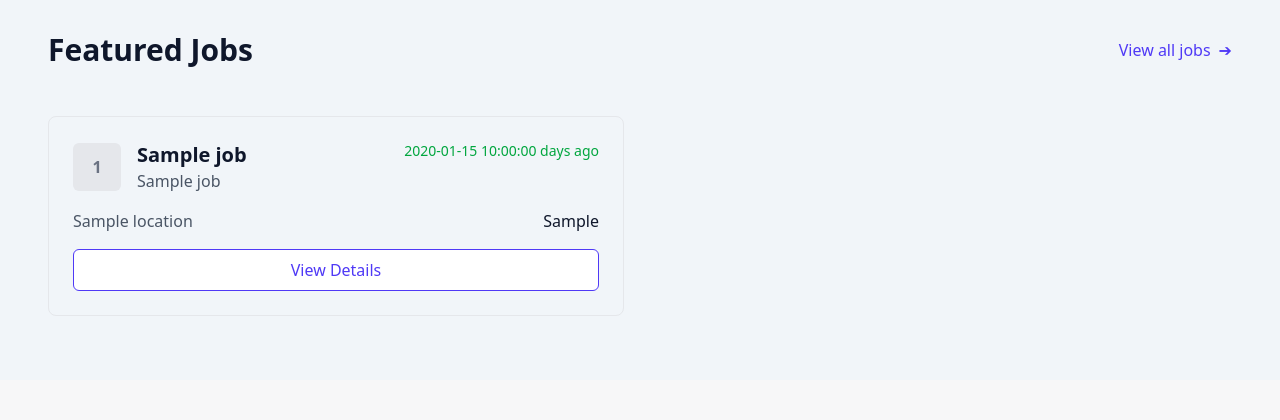
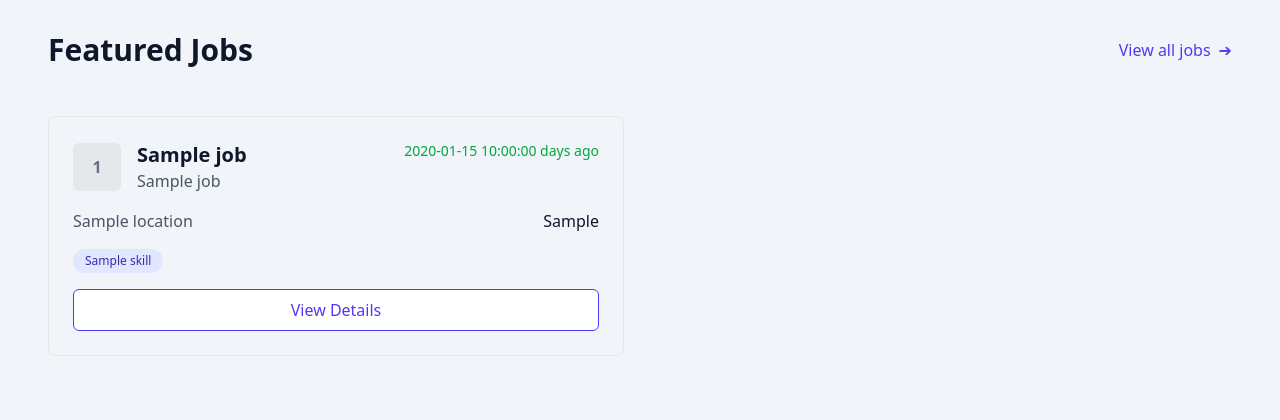
Before and after one commit to kristianhnielsen/web-dev-exam, a Flask app: template templates/index.html in a window 1280 px wide. Shown: the part 1206-1626 px from the top of the page. Before the commit the page ends 1522 px from the top, so only its background shows below. Run offline with Flask 3, Linux system fonts and the light colour scheme; the visitor is signed in with stand-in values (Sample User, id 1); the template is opened without the code that fills it: most values are stand-ins (such as "Sample title", 1, 10 or a date in 2020); parts of the project's set-up code (start-up, migrations or seed data) failed here and were passed over.

Commit message:
Add skills required display to featured jobs section

```diff
--- a/main.py
+++ b/main.py
@@ -1,3 +1,4 @@
+import ast
 from datetime import datetime, timezone
 from flask import Flask, redirect, render_template, request, session
 from supabase import create_client, Client
@@ -55,6 +56,9 @@ def index():
         date_posted = datetime.fromisoformat(job["datePosted"])
         days_since_posted = (today - date_posted).days
         job["days_since_posted"] = days_since_posted
+        job["skillsRequired"] = ast.literal_eval(
+            job["skillsRequired"]
+        )  # Convert string to list
         featured_jobs.append(job)
 
     print(f"Featured jobs: {featured_jobs}")
--- a/templates/index.html
+++ b/templates/index.html
@@ -138,6 +138,16 @@ Hub{% endblock %} {% block head_styles %} {% endblock %} {% block content %}
           <span class="font-medium">{{ job['budget.type'] }}</span>
         </div>
 
+        <div class="flex flex-wrap gap-2 mb-4">
+          {% for skill in job.skillsRequired %}
+          <span
+            class="bg-indigo-100 text-indigo-800 text-xs px-3 py-1 rounded-full"
+          >
+            {{ skill }}
+          </span>
+          {% endfor %}
+        </div>
+
         <a
           href="#"
           class="block text-center bg-white text-indigo-600 border border-indigo-600 px-4 py-2 rounded-md hover:bg-indigo-50 mt-4"
```
